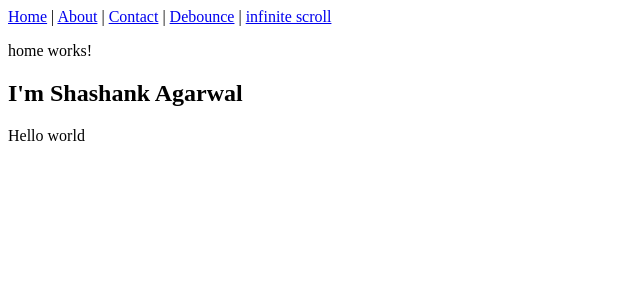
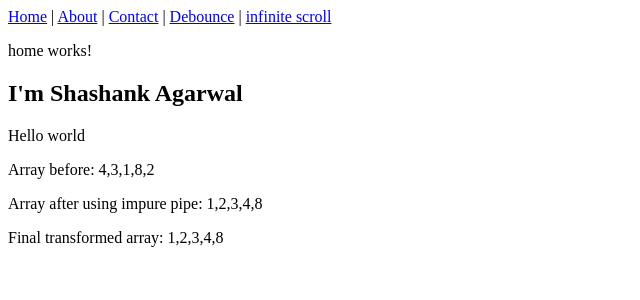
Before and after one commit to ershashank42/ng14-workspace, an Angular app: page /home in a window 1280 px wide. Shown: the top 300 px of the page, without its empty margins (0-640 px from the left). Built offline with nearby package versions, Linux system fonts and the light colour scheme.

Commit message:
Impure pipes

```diff
--- a/src/app/components/home/home.component.html
+++ b/src/app/components/home/home.component.html
@@ -4,3 +4,8 @@
 <h2> I'm {{ name }}</h2>
 
 <p> {{ string | capitalize }}</p>
+
+<p> Array before: {{ array }} </p>
+<p> Array after using impure pipe: {{ array | sortArray }}</p>
+
+<p> Final transformed array: {{ array }}</p>
--- a/src/app/components/home/home.component.ts
+++ b/src/app/components/home/home.component.ts
@@ -9,6 +9,7 @@ import { DataService } from '../../services/data-service.service';
 export class HomeComponent implements OnInit {
   name: string = '';
   string: string = "hello world";
+  array: Array<number> = [4,3,1,8,2];
 
   constructor(private dataService: DataService) {}
 
```
Also changed, not shown: 1 other file (tests, documents, lock files or other folders).
